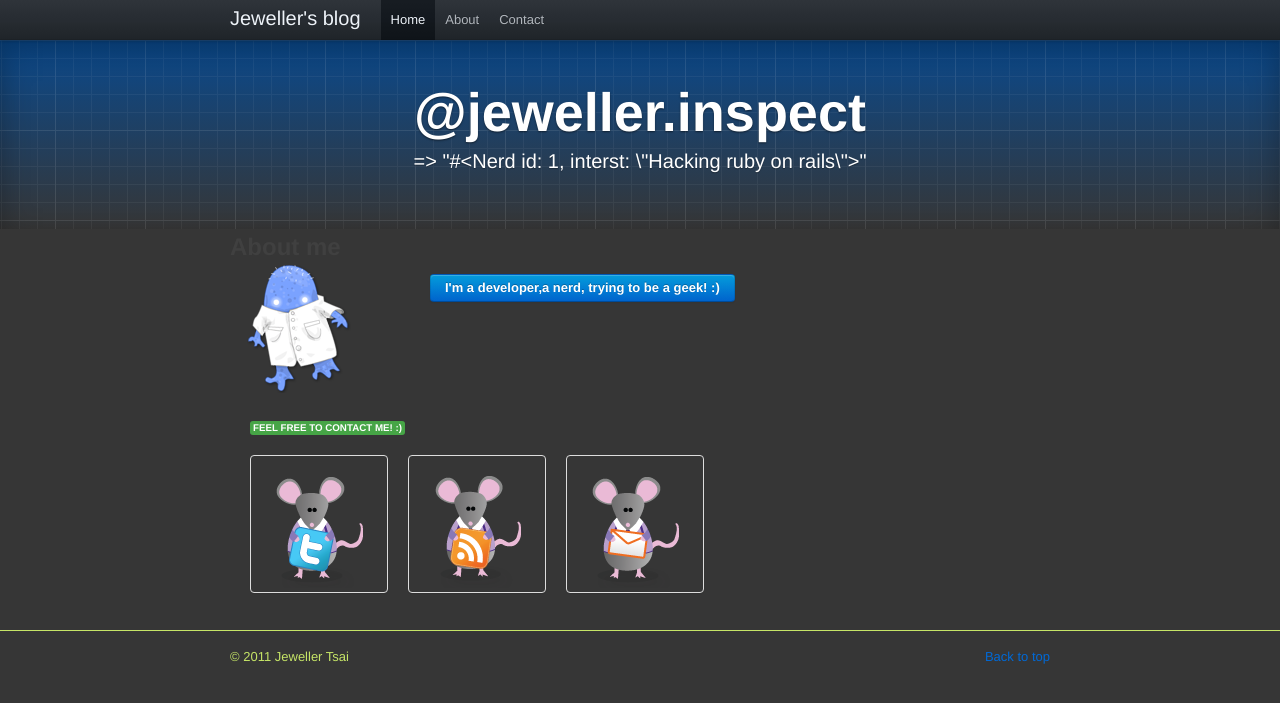
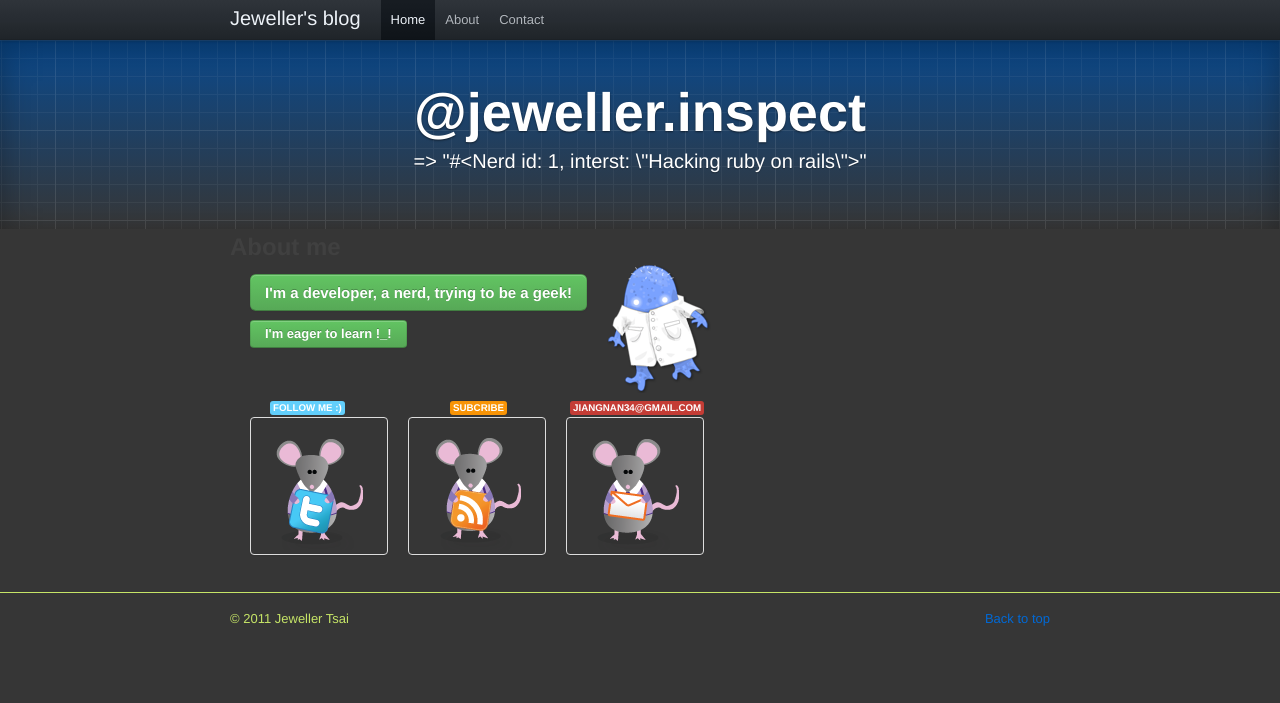
Before and after one commit to Jeweller-Tsai/jeweller-tsai.github.com, a Jekyll site: the page built from about.html, in a window 1280 px wide. Shown: the top 703 px of the page. Built offline with Jekyll 4.4.1, drawn with Linux system fonts in a browser that asks for light colours; Markdown is read by kramdown in place of the engine named in the settings.

Commit message:
modify about page

```diff
--- a/about.html
+++ b/about.html
@@ -8,19 +8,26 @@ title: About me
   <div class="row">
     <div class="span10">
       <h2>{{ page.title }}</h2>
-      <articel>
+      <div class="span6">
+        <p><h2 class="btn success large">I'm a developer, a nerd,
+          trying to be a geek!</h2></p>
+        <p><h2 class="btn success medium">I'm eager to learn !_!</h2></p>
+      </div>
       <div class="span3">
         <p class="media-grid">
         <img class="thumbnail" src="/css/img/developer.png">
         </p>
       </div>
-        <div class="span6">
-          <p><h3 class="btn primary medium">I'm a developer,a nerd, trying to be a geek! :)</h3></p>
+      <div class="span10">
+        <div class="span3">
+          <span class="label notice"> follow me :)</span>
         </div>
-      </articel>
-      <div class="span10">
-        <p><h3><span class="label success">feel free to contact me!
-          :)</span></h3></p>
+        <div class="span2">
+          <span class="label warning">subcribe </span>
+        </div>
+        <div class="span4">
+          <span class="label important"> jiangnan34@gmail.com</span>
+        </div>
         <ul class="media-grid">
           <li><a href="http://twitter.com/jeweller_tsai" target="_blank"><img class="thumbnail" src="/css/img/twitter.png"></a></li>
           <li><a href="#"><img class="thumbnail" src="/css/img/rss.png"></a></li>
```
Lines whose indentation alone changed are shown as unchanged.
